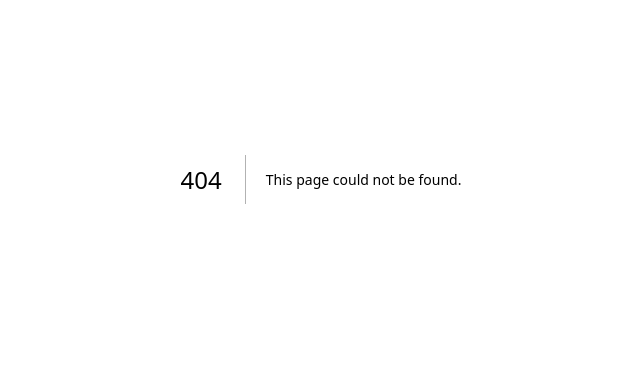
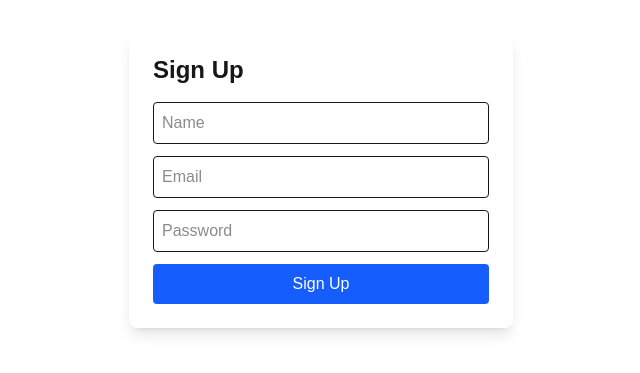
Before and after one commit to Siva2512/E-Learning, a Next.js app: page /signup in a window 1280 px wide. Before the commit this address had no page. Shown: the part 221-594 px from the top of the page, without its empty margins (319-959 px from the left). Built offline with nearby package versions, Linux system fonts and the light colour scheme.

Commit message:
created page for login and signup

```diff
--- a/package.json
+++ b/package.json
@@ -9,11 +9,13 @@
     "lint": "eslint"
   },
   "dependencies": {
+    "@reduxjs/toolkit": "^2.11.2",
     "lucide-react": "^0.563.0",
     "next": "16.1.6",
     "react": "19.2.3",
     "react-dom": "19.2.3",
-    "react-icons": "^5.5.0"
+    "react-icons": "^5.5.0",
+    "react-redux": "^9.2.0"
   },
   "devDependencies": {
     "@tailwindcss/postcss": "^4",
--- a/src/app/Components/Navbar.jsx
+++ b/src/app/Components/Navbar.jsx
@@ -38,14 +38,20 @@ export default function Navbar() {
             />
           </div>
 
+
           {/* Sign Up */}
+<Link href="/signup">
   <button className="px-4 h-9 md:h-10 rounded-lg bg-blue-500 text-white text-sm font-semibold hover:bg-blue-400 transition whitespace-nowrap">
     Sign Up
   </button>
+</Link>
 
+{/* Log In */}
+<Link href="/login">
   <button className="px-4 h-9 md:h-10 rounded-lg bg-gray-200 text-gray-800 text-sm font-semibold hover:bg-gray-300 transition whitespace-nowrap">
     Log In
   </button>
+</Link>
 
         </div>
 
--- /dev/null
+++ b/src/app/Pages/Login/Login.jsx
@@ -0,0 +1,53 @@
+"use client";
+
+import { useState } from "react";
+import { useDispatch } from "react-redux";
+import { login } from "../../../redux/authSlice";
+import { useRouter } from "next/navigation";
+
+export default function Login() {
+  const [formData, setFormData] = useState({
+    email: "",
+    password: "",
+  });
+
+  const dispatch = useDispatch();
+  const router = useRouter();
+
+  const handleSubmit = (e) => {
+    e.preventDefault();
+
+    dispatch(login(formData)); // ✅ correct
+    router.push("/");
+  };
+
+  return (
+    <div className="flex justify-center items-center h-screen">
+      <form onSubmit={handleSubmit} className="p-6 shadow-lg rounded-lg w-96">
+        <h2 className="text-2xl font-bold mb-4">Login</h2>
+
+        <input
+          type="email"
+          placeholder="Email"
+          className="w-full mb-3 p-2 border rounded"
+          onChange={(e) =>
+            setFormData({ ...formData, email: e.target.value })
+          }
+        />
+
+        <input
+          type="password"
+          placeholder="Password"
+          className="w-full mb-3 p-2 border rounded"
+          onChange={(e) =>
+            setFormData({ ...formData, password: e.target.value })
+          }
+        />
+
+        <button className="bg-green-600 text-white w-full p-2 rounded">
+          Login
+        </button>
+      </form>
+    </div>
+  );
+}
--- /dev/null
+++ b/src/app/Pages/Signup/Signup.jsx
@@ -0,0 +1,62 @@
+"use client";
+
+import { useState } from "react";
+import { useDispatch } from "react-redux";
+import { signup } from "../../../redux/authSlice";
+import { useRouter } from "next/navigation";
+
+export default function Signup() {
+  const [formData, setFormData] = useState({
+    name: "",
+    email: "",
+    password: "",
+  });
+
+  const dispatch = useDispatch();
+  const router = useRouter();
+
+  const handleSubmit = (e) => {
+    e.preventDefault();
+    dispatch(signup(formData));
+    router.push("/");
+  };
+
+  return (
+    <div className="flex justify-center items-center h-screen">
+      <form onSubmit={handleSubmit} className="p-6 shadow-lg rounded-lg w-96">
+        <h2 className="text-2xl font-bold mb-4">Sign Up</h2>
+
+        <input
+          type="text"
+          placeholder="Name"
+          className="w-full mb-3 p-2 border rounded"
+          onChange={(e) =>
+            setFormData({ ...formData, name: e.target.value })
+          }
+        />
+
+        <input
+          type="email"
+          placeholder="Email"
+          className="w-full mb-3 p-2 border rounded"
+          onChange={(e) =>
+            setFormData({ ...formData, email: e.target.value })
+          }
+        />
+
+        <input
+          type="password"
+          placeholder="Password"
+          className="w-full mb-3 p-2 border rounded"
+          onChange={(e) =>
+            setFormData({ ...formData, password: e.target.value })
+          }
+        />
+
+        <button className="bg-blue-600 text-white w-full p-2 rounded">
+          Sign Up
+        </button>
+      </form>
+    </div>
+  );
+}
--- a/src/app/layout.js
+++ b/src/app/layout.js
@@ -1,7 +1,6 @@
 import { Geist, Geist_Mono } from "next/font/google";
 import "./globals.css";
-import Navbar from "./Components/Navbar";
-import Footer from "./Components/Footer";
+import ReduxProvider from "../redux/provider";
 
 const geistSans = Geist({
   variable: "--font-geist-sans",
@@ -24,9 +23,9 @@ export default function RootLayout({ children }) {
       <body
         className={`${geistSans.variable} ${geistMono.variable} antialiased`}
       >
-        {/* <Navbar/> */}
-        {children}
-        {/* <Footer/> */}
+        <ReduxProvider>
+          {children}
+        </ReduxProvider>
       </body>
     </html>
   );
--- /dev/null
+++ b/src/app/login/page.js
@@ -0,0 +1,7 @@
+import Login from "../Pages/Login/Login";
+
+export default function Page() {
+  return (
+    <Login />
+  );
+}
--- /dev/null
+++ b/src/app/signup/page.js
@@ -0,0 +1,7 @@
+import Signup from "../Pages/Signup/Signup";
+
+export default function Page() {
+  return (
+    <Signup />
+  );
+}
--- /dev/null
+++ b/src/redux/authSlice.js
@@ -0,0 +1,28 @@
+import { createSlice } from "@reduxjs/toolkit";
+
+const initialState = {
+  user: null,
+  isAuthenticated: false,
+};
+
+const authSlice = createSlice({
+  name: "auth",
+  initialState,
+  reducers: {
+    signup: (state, action) => {
+      state.user = action.payload;
+      state.isAuthenticated = true;
+    },
+    login: (state, action) => {
+      state.user = action.payload;
+      state.isAuthenticated = true;
+    },
+    logout: (state) => {
+      state.user = null;
+      state.isAuthenticated = false;
+    },
+  },
+});
+
+export const { signup, login, logout } = authSlice.actions;
+export default authSlice.reducer;
--- /dev/null
+++ b/src/redux/provider.jsx
@@ -0,0 +1,8 @@
+"use client";
+
+import { Provider } from "react-redux";
+import { store } from "./store";
+
+export default function ReduxProvider({ children }) {
+  return <Provider store={store}>{children}</Provider>;
+}
--- /dev/null
+++ b/src/redux/store.js
@@ -0,0 +1,8 @@
+import { configureStore } from "@reduxjs/toolkit";
+import authReducer from "./authSlice";
+
+export const store = configureStore({
+  reducer: {
+    auth: authReducer,
+  },
+});
```
Also changed, not shown: 1 other file (tests, documents, lock files or other folders). Lines whose indentation alone changed are shown as unchanged.
